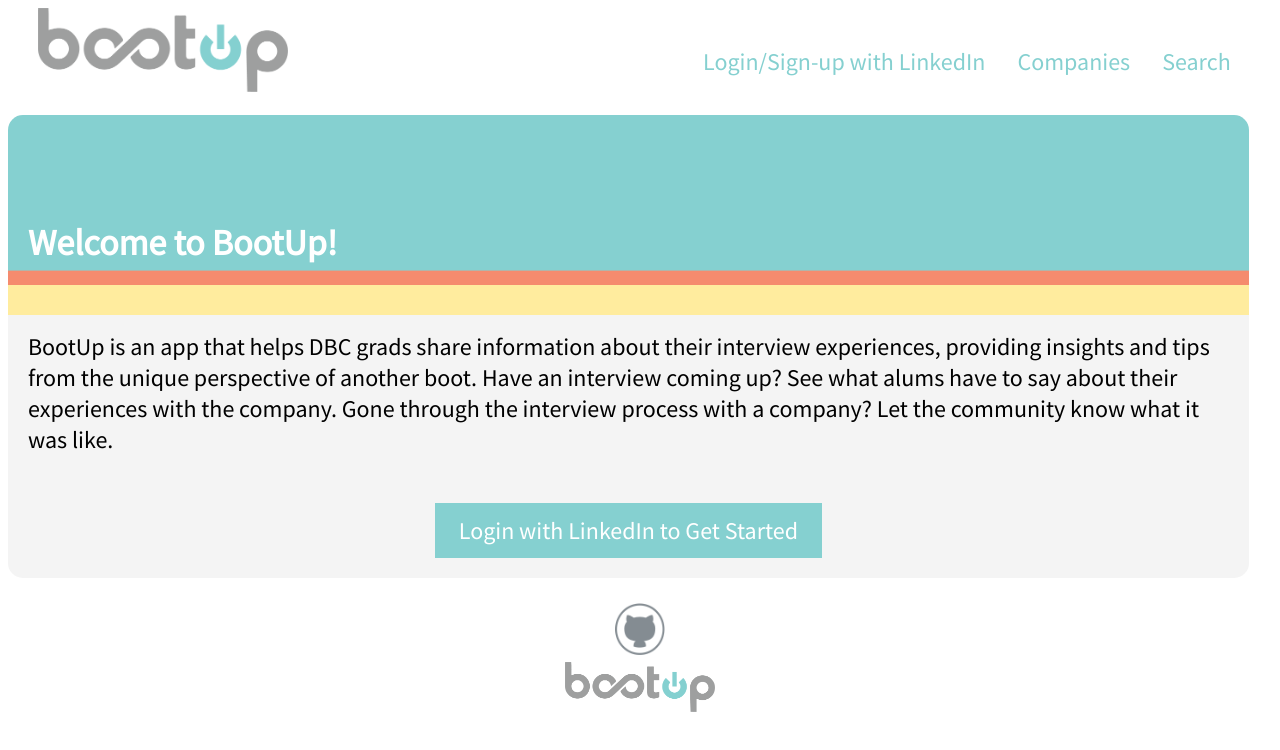
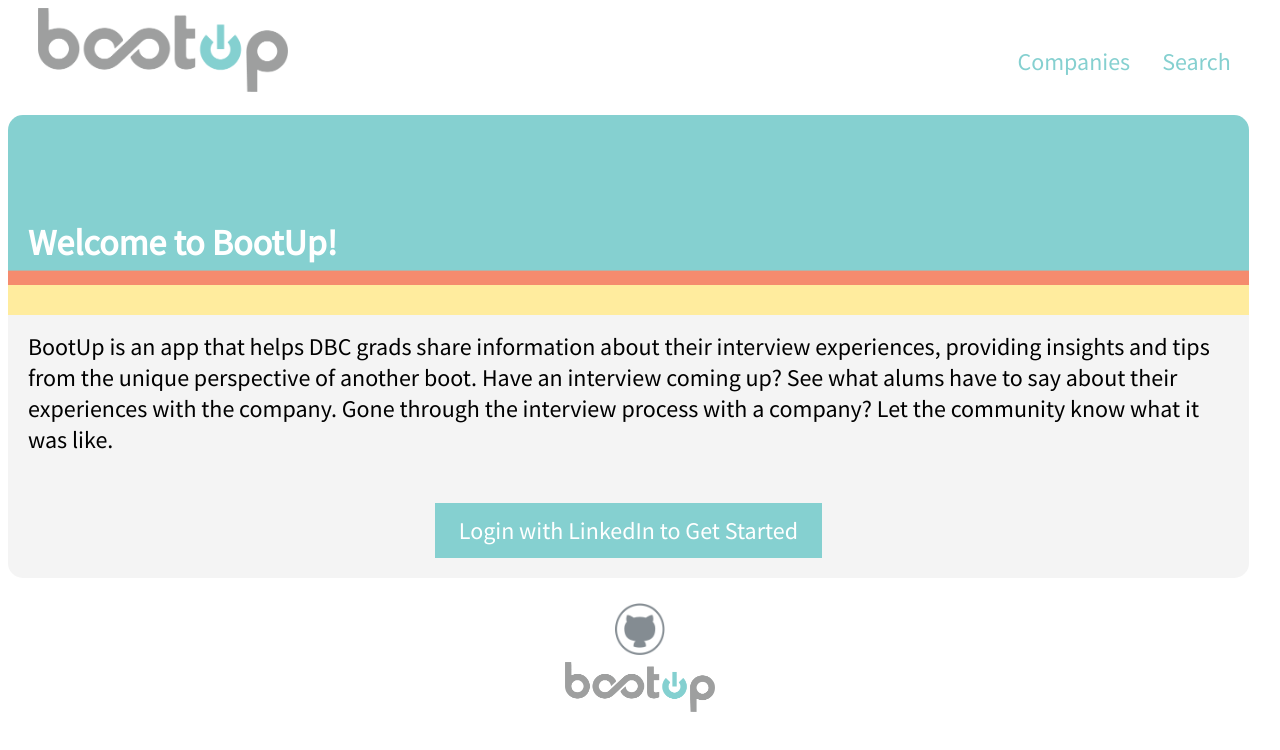
Before and after one commit to mayjawdat/BootUp-REACT-FrontEnd, a React (Create React App) app: page / in a window 1280 px wide. Shown: the top 750 px of the page. Built offline with nearby package versions, Linux system fonts and the light colour scheme; no server answers.

Commit message:
removed excesss login at top of page.

```diff
--- a/src/Components/Header.js
+++ b/src/Components/Header.js
@@ -10,10 +10,7 @@
           <div><Link to="/interviews"><img id="logo" src={BootUpLogo2} /></Link></div>
         <nav>
           <ul id="links">
-            {this.props.current_user
-              ? <li><Link to={`/users/${this.props.current_user.id}`}>{`${this.props.current_user.name}`}</Link></li>
-              : <li><a href="/api/auth/linkedin">Login/Sign-up with LinkedIn</a></li>
-            }
+            {this.props.current_user && <li><Link to={`/users/${this.props.current_user.id}`}>{`${this.props.current_user.name}`}</Link></li>}
             {/* <li><Link to="/">Resources</Link></li> */}
             <li><Link to="/companies">Companies</Link></li>
             <li><Link to="/search">Search</Link></li>
```
